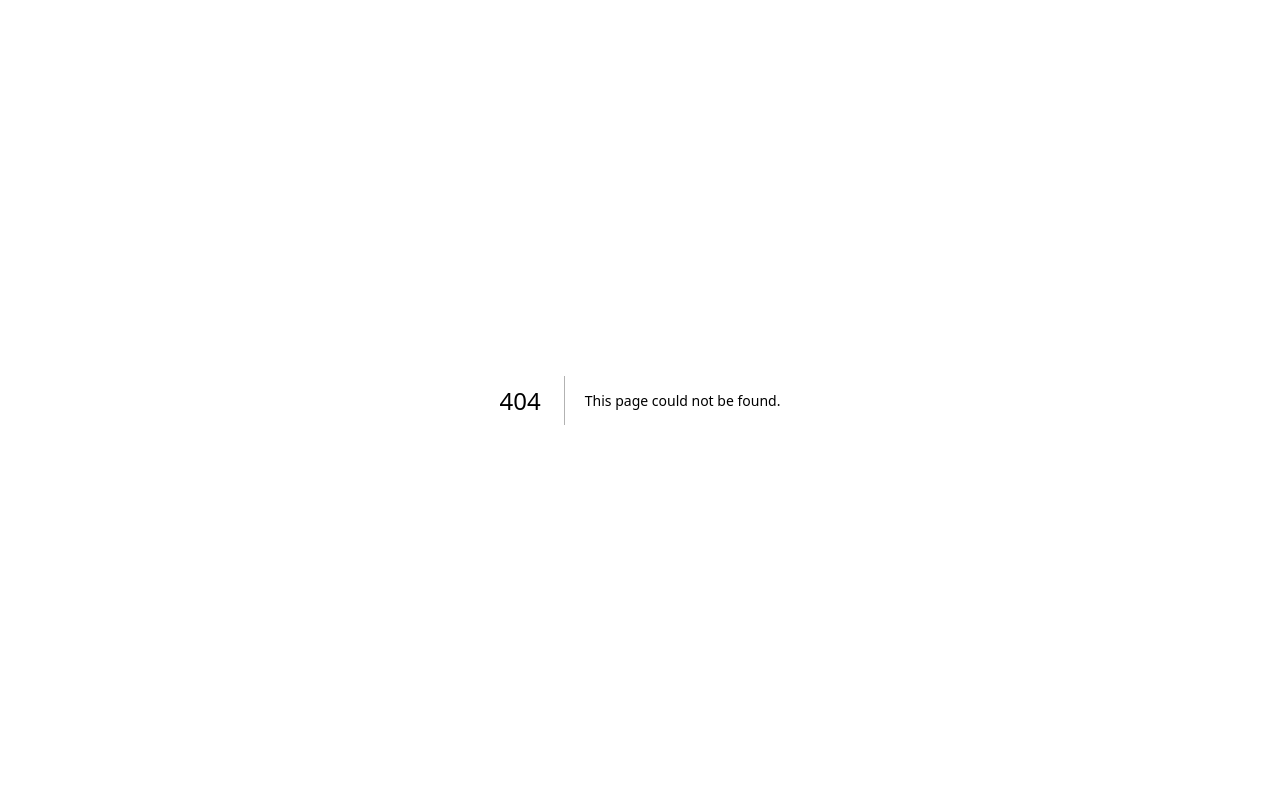
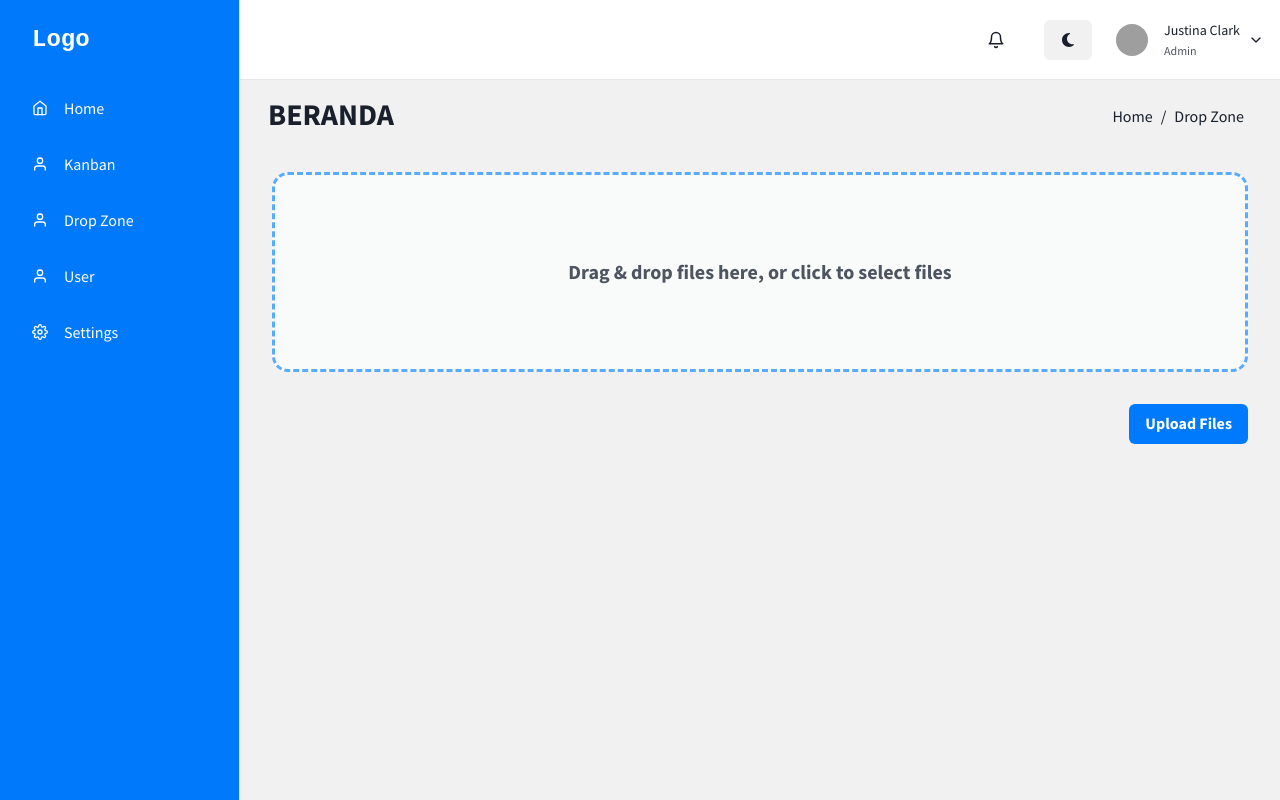
Before and after one commit to Iqbalm1995/app-management-fe, a Next.js app: page /dropzone in a window 1280 px wide. Before the commit this address had no page. Built offline with nearby package versions, Linux system fonts and the light colour scheme; grey boxes are pictures that could not be loaded; what @chakra-ui/next-js would draw is missing.

Commit message:
dropzone upload multiple image or files

```diff
--- a/package.json
+++ b/package.json
@@ -24,6 +24,7 @@
     "react-dnd": "^16.0.1",
     "react-dnd-html5-backend": "^16.0.1",
     "react-dom": "^19.0.0",
+    "react-dropzone": "^14.3.5",
     "react-icons": "^5.4.0",
     "yup": "^1.6.1"
   },
--- /dev/null
+++ b/src/app/(pages)/dropzone/page.tsx
@@ -0,0 +1,27 @@
+"use client";
+
+import { DropZoneComponent } from "@/app/components/dropzone";
+import {
+  HeaderContent,
+  HeaderContentProps,
+} from "@/app/components/headerContent";
+import SidebarWithHeader from "@/app/components/sidebar";
+
+const HeaderDataContent: HeaderContentProps = {
+  titleName: "Beranda",
+  breadCrumb: ["Home", "Drop Zone"],
+};
+
+function DropZonePage() {
+  return (
+    <SidebarWithHeader>
+      <HeaderContent
+        titleName={HeaderDataContent.titleName}
+        breadCrumb={HeaderDataContent.breadCrumb}
+      />
+      <DropZoneComponent />
+    </SidebarWithHeader>
+  );
+}
+
+export default DropZonePage;
--- /dev/null
+++ b/src/app/components/dropzone.tsx
@@ -0,0 +1,196 @@
+"use client";
+
+import {
+  HeaderContent,
+  HeaderContentProps,
+} from "@/app/components/headerContent";
+import SidebarWithHeader from "@/app/components/sidebar";
+import { radiusStyle } from "@/app/constants/applicationConstants";
+import {
+  Box,
+  Button,
+  Card,
+  CardBody,
+  CardHeader,
+  Divider,
+  Flex,
+  Grid,
+  GridItem,
+  Icon,
+  Image,
+  Text,
+  Tooltip,
+  VStack,
+} from "@chakra-ui/react";
+import { useState } from "react";
+import { useDropzone } from "react-dropzone";
+import { AiFillFileExcel, AiFillFilePdf, AiFillFileWord } from "react-icons/ai";
+import { FaFileAlt } from "react-icons/fa";
+import { truncateText } from "../helper/MasterHelper";
+
+export interface FileDetails {
+  name: string;
+  extension: string;
+  size: number;
+  file: File; // Adding the file object itself for multipart upload
+}
+
+export function DropZoneComponent() {
+  const [files, setFiles] = useState<File[]>([]);
+  const [uploadedFiles, setUploadedFiles] = useState<FileDetails[]>([]);
+
+  const { getRootProps, getInputProps } = useDropzone({
+    accept: {
+      "image/*": [], // Accept all images
+      "application/pdf": [], // Accept PDFs
+      "application/vnd.openxmlformats-officedocument.spreadsheetml.sheet": [], // XLSX
+      "application/vnd.openxmlformats-officedocument.wordprocessingml.document":
+        [], // DOCX
+    },
+    onDrop: (acceptedFiles) => {
+      setFiles((prevFiles) => [...prevFiles, ...acceptedFiles]);
+    },
+  });
+
+  const handleUpload = () => {
+    const fileDetails = files.map((file) => {
+      const fileParts = file.name.split(".");
+      const extension =
+        fileParts.length > 1 ? fileParts[fileParts.length - 1] : "";
+
+      return {
+        name: fileParts[0], // Raw name without extension
+        extension,
+        size: file.size, // File size in bytes
+        file, // Add the actual file object
+      };
+    });
+
+    setUploadedFiles(fileDetails);
+
+    // Prepare FormData for API payload
+    const formData = new FormData();
+    uploadedFiles.forEach((uploadedFile) => {
+      formData.append("files", uploadedFile.file); // Append file objects to FormData
+    });
+
+    // Log for debugging
+    console.log("Form Data Payload:", formData);
+    console.log("Uploaded Files:", fileDetails);
+
+    // This formData is ready to be sent to an API endpoint using Axios or Fetch
+    // Example with Axios: axios.post('/upload', formData)
+  };
+
+  const renderFileIcon = (file: File) => {
+    const ext = file.name.split(".").pop();
+    switch (ext) {
+      case "pdf":
+        return <Icon as={AiFillFilePdf} w={12} h={12} color="red.500" />;
+      case "xlsx":
+        return <Icon as={AiFillFileExcel} w={12} h={12} color="green.500" />;
+      case "docx":
+        return <Icon as={AiFillFileWord} w={12} h={12} color="blue.500" />;
+      default:
+        return <Icon as={FaFileAlt} w={12} h={12} color="gray.500" />;
+    }
+  };
+
+  return (
+    <Flex
+      p={4}
+      as={VStack}
+      spacing={4}
+      w={"full"}
+      justifyContent={"start"}
+      alignItems={"start"}
+    >
+      {/* Upload area */}
+      <Flex
+        {...getRootProps()}
+        p={6}
+        border={"3px dashed"}
+        rounded={radiusStyle}
+        cursor={"pointer"}
+        bg={"gray.50"}
+        textAlign={"center"}
+        color={"primary.300"}
+        _hover={{
+          bg: "primary.50",
+          color: "primary.400",
+        }}
+        w={"full"}
+        minH={"200px"} // Set a minimum height for better UX
+        justifyContent={"center"} // Center the content horizontally
+        alignItems={"center"} // Center the content vertically
+      >
+        <input {...getInputProps()} />
+        <Text fontSize="xl" fontWeight={"semibold"} color="gray.600">
+          Drag & drop files here, or click to select files
+        </Text>
+      </Flex>
+
+      {/* Preview grid */}
+      <Grid templateColumns="repeat(4, 1fr)" gap={2} w={"full"}>
+        {files.map((file, index) => (
+          <GridItem
+            colSpan={{ base: 4, sm: 4, md: 1, lg: 1 }}
+            key={index}
+            w={"full"}
+          >
+            <Tooltip
+              hasArrow
+              label={file.name}
+              bg={"primary.300"}
+              color={"primary.900"}
+              placement={"auto-start"}
+              rounded={radiusStyle}
+            >
+              <Box
+                border={"1px solid"}
+                borderColor={"gray.300"}
+                p={2}
+                rounded={radiusStyle}
+                display="flex"
+                flexDirection="column"
+                alignItems="center"
+                justifyContent="center"
+                // boxSize="130px" // Adjust size for better alignment
+                w={"full"}
+                boxShadow={"md"}
+              >
+                {file.type.startsWith("image/") ? (
+                  <Image
+                    src={URL.createObjectURL(file)}
+                    alt={file.name}
+                    boxSize="120px"
+                    objectFit="contain" // Center the image inside the box
+                    rounded={radiusStyle}
+                  />
+                ) : (
+                  <Box
+                    display="flex"
+                    justifyContent="center"
+                    alignItems="center"
+                    boxSize="120px"
+                  >
+                    {renderFileIcon(file)}
+                  </Box>
+                )}
+                <Text fontSize="sm" mt={2} textAlign="center">
+                  {truncateText(file.name, 20)}
+                </Text>
+              </Box>
+            </Tooltip>
+          </GridItem>
+        ))}
+      </Grid>
+      {/* Upload Button */}
+      <Flex w={"full"} justifyContent={"end"}>
+        <Button colorScheme="blue" onClick={handleUpload}>
+          Upload Files
+        </Button>
+      </Flex>
+    </Flex>
+  );
+}
--- a/src/app/components/sidebar.tsx
+++ b/src/app/components/sidebar.tsx
@@ -59,6 +59,7 @@ interface SidebarProps extends BoxProps {
 const LinkItems: Array<LinkItemProps> = [
   { name: "Home", icon: FiHome, location: "/" },
   { name: "Kanban", icon: FiUser, location: "/kanban" },
+  { name: "Drop Zone", icon: FiUser, location: "/dropzone" },
   { name: "User", icon: FiUser, location: "/users" },
   { name: "Settings", icon: FiSettings, location: "/settings" },
 ];
```
Also changed, not shown: src/app/(pages)/kanban/page.tsx (+24 -0 lines), 1 other file (tests, documents, lock files or other folders).
